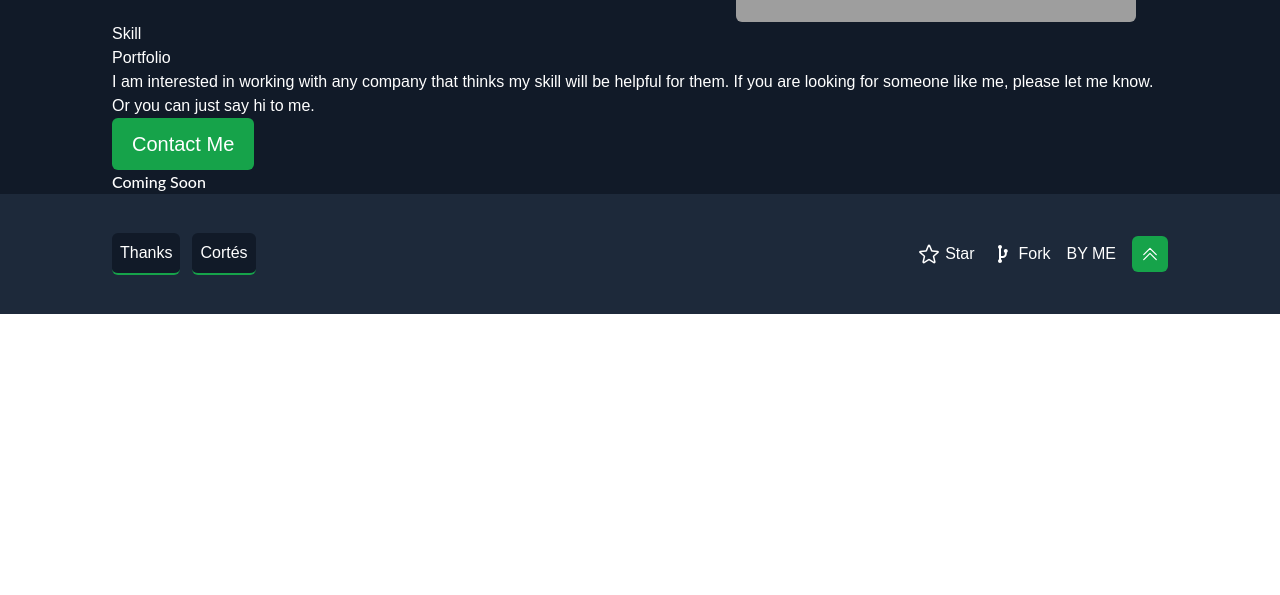
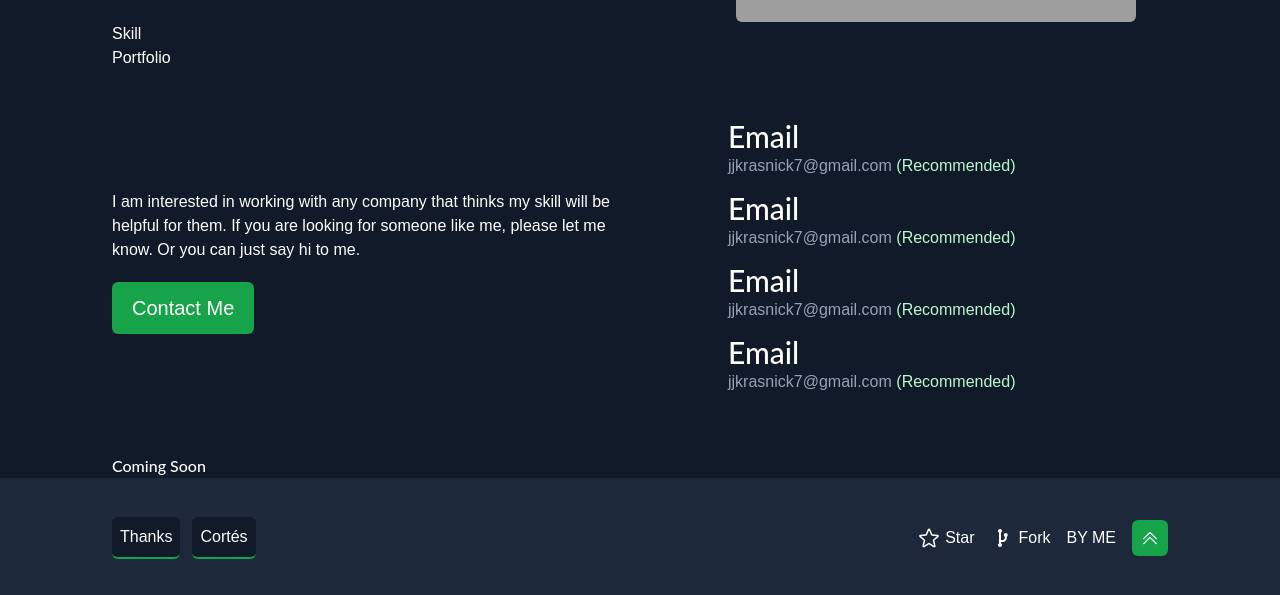
Before and after one commit to NishatFariza/jk-portfolio, a Next.js app: page / in a window 1280 px wide. Shown: the part 1174-1769 px from the top of the page. Before the commit the page ends 1488 px from the top, so only its background shows below. Built offline with nearby package versions, Linux system fonts and the light colour scheme; grey boxes are pictures that could not be loaded.

Commit message:
wip:contact

```diff
--- a/src/components/About.tsx
+++ b/src/components/About.tsx
@@ -2,8 +2,8 @@ import React from 'react'
 
 const About = () => {
   return (
-    <div className='flex justify-around'>
-      <div className='w-6/12 flex flex-col justify-center '>
+    <div id="about" className="flex justify-around">
+      <div className="w-6/12 flex flex-col justify-center ">
         <p>
           Second-year computer science student, aspiring SWE or Data Scientist,
           with one year of experience performing Python, SQL, and R, in software
@@ -19,11 +19,11 @@ const About = () => {
         </div>
       </div>
 
-        <img className='rounded-md'
-          src="https://avatars.githubusercontent.com/u/109563164?v=4"
-          alt="jj-profile"
-        />
-
+      <img
+        className="rounded-md"
+        src="https://avatars.githubusercontent.com/u/109563164?v=4"
+        alt="jj-profile"
+      />
     </div>
   );
 }
--- a/src/components/Contact.tsx
+++ b/src/components/Contact.tsx
@@ -1,10 +1,10 @@
-import React from 'react'
+import React from "react";
 
 const Contact = () => {
   return (
-    <div>
-      <div>
-        <p>
+    <div className="flex h-96 justify-between items-center">
+      <div className="w-6/12">
+        <p className="mb-5">
           I am interested in working with any company that thinks my skill will
           be helpful for them. If you are looking for someone like me, please
           let me know. Or you can just say hi to me.
@@ -13,8 +13,38 @@ const Contact = () => {
           Contact Me
         </button>
       </div>
+      <div className="w-5/12">
+        <div className="mb-3">
+          <h4 className="text-3xl">Email</h4>
+          <p className="text-slate-400">
+            jjkrasnick7@gmail.com{" "}
+            <span className="text-green-200">(Recommended)</span>
+          </p>
+        </div>
+        <div className="mb-3">
+          <h4 className="text-3xl">Email</h4>
+          <p className="text-slate-400">
+            jjkrasnick7@gmail.com{" "}
+            <span className="text-green-200">(Recommended)</span>
+          </p>
+        </div>
+        <div className="mb-3">
+          <h4 className="text-3xl">Email</h4>
+          <p className="text-slate-400">
+            jjkrasnick7@gmail.com{" "}
+            <span className="text-green-200">(Recommended)</span>
+          </p>
+        </div>
+        <div className="mb-3">
+          <h4 className="text-3xl">Email</h4>
+          <p className="text-slate-400">
+            jjkrasnick7@gmail.com{" "}
+            <span className="text-green-200">(Recommended)</span>
+          </p>
+        </div>
+      </div>
     </div>
   );
-}
+};
 
-export default Contact
+export default Contact;
--- a/src/components/Footer.tsx
+++ b/src/components/Footer.tsx
@@ -13,6 +13,11 @@ const Footer = () => {
       </div>
       <div className="flex justify-between items-center gap-4">
         <p className="flex gap-1">
+          <a
+            href="https://github.com/NishatFariza/jk-portfolio"
+            target="_blank"
+            rel="noreferrer"
+          >
             <svg
               xmlns="http://www.w3.org/2000/svg"
               fill="none"
@@ -27,10 +32,16 @@ const Footer = () => {
                 d="M11.48 3.499a.562.562 0 011.04 0l2.125 5.111a.563.563 0 00.475.345l5.518.442c.499.04.701.663.321.988l-4.204 3.602a.563.563 0 00-.182.557l1.285 5.385a.562.562 0 01-.84.61l-4.725-2.885a.563.563 0 00-.586 0L6.982 20.54a.562.562 0 01-.84-.61l1.285-5.386a.562.562 0 00-.182-.557l-4.204-3.602a.563.563 0 01.321-.988l5.518-.442a.563.563 0 00.475-.345L11.48 3.5z"
               />
             </svg>
+          </a>
 
           <span>Star</span>
         </p>
         <p className="flex gap-1">
+          <a
+            href="https://github.com/NishatFariza/jk-portfolio"
+            target="_blank"
+            rel="noreferrer"
+          >
             <svg
               width="24px"
               height="24px"
@@ -43,6 +54,7 @@ const Footer = () => {
                 fill="white"
               />
             </svg>
+          </a>
           <span>Fork</span>
         </p>
         <p>BY ME</p>
--- a/src/components/Hero.tsx
+++ b/src/components/Hero.tsx
@@ -42,9 +42,9 @@ const Hero = () => {
           <button className="border-none bg-green-600 py-3 px-5 rounded-md text-white text-xl ">
             Get Resume
           </button>
-          <button className="border-2 border-green-600 py-3 px-5 rounded-md text-white text-xl ">
+          <a href="#about" className="border-2 border-green-600 py-3 px-5 rounded-md text-white text-xl ">
             About Me
-          </button>
+          </a>
         </div>
       </div>
     </div>
```
Lines whose indentation alone changed are shown as unchanged.
